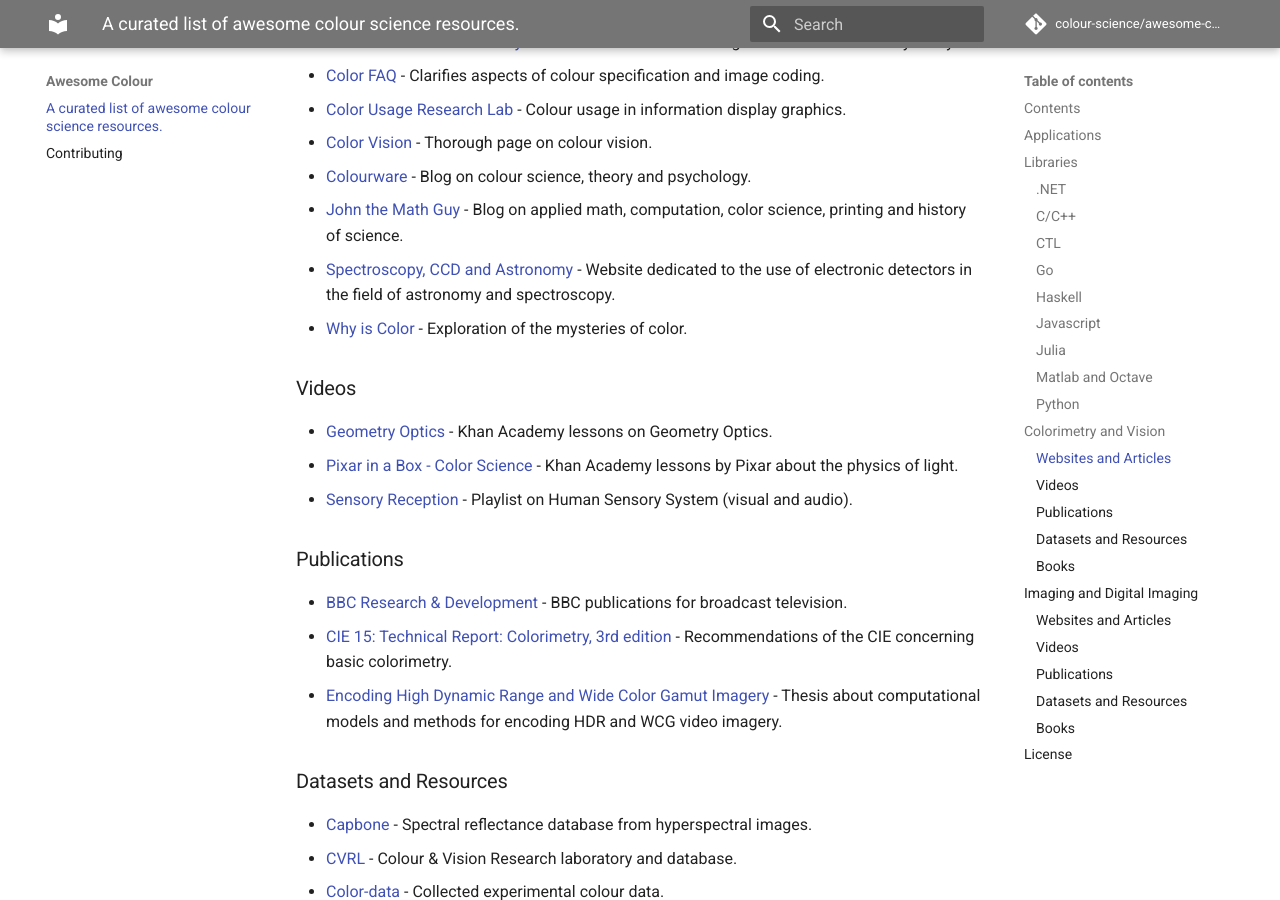
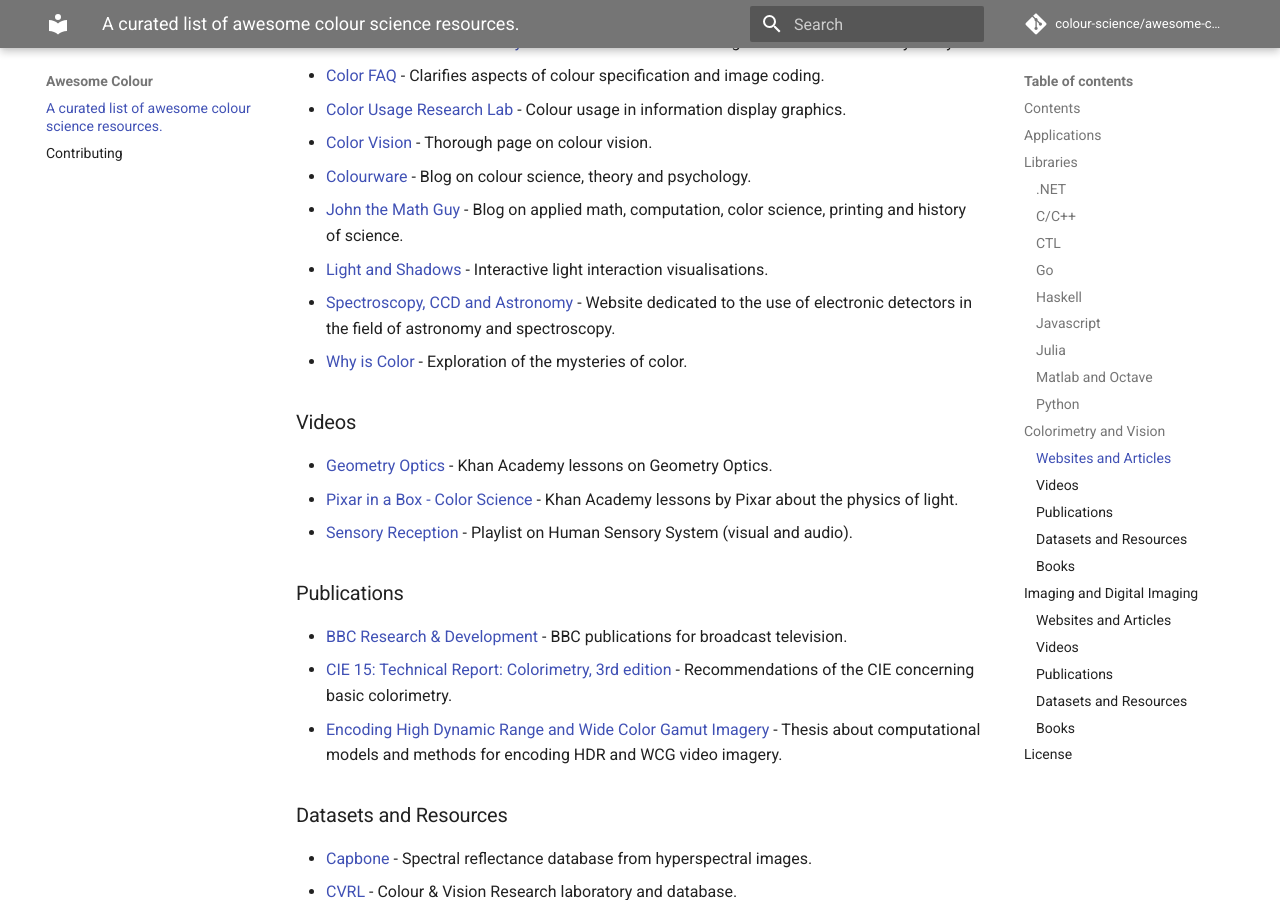
Before and after one commit to colour-science/awesome-colour, an MkDocs documentation site: the page built from docs/index.md, in a window 1280 px wide and 900 px high, scrolled down 3009 px. Built offline with MkDocs 1.6.1 and Material for MkDocs 9.7.7, drawn with Linux system fonts in a browser that asks for light colours; comment, search, counter and statistics services are not loaded.

Commit message:
Add "Light and Shadows".

```diff
--- a/docs/index.md
+++ b/docs/index.md
@@ -106,6 +106,7 @@
 - [Color Vision](http://www.handprint.com/LS/CVS/color.html) - Thorough page on colour vision.
 - [Colourware](http://colourware.org/tag/colour/) - Blog on colour science, theory and psychology.
 - [John the Math Guy](http://johnthemathguy.blogspot.co.nz/) - Blog on applied math, computation, color science, printing and history of science.
+- [Light and Shadows](https://ciechanow.ski/lights-and-shadows/) - Interactive light interaction visualisations.
 - [Spectroscopy, CCD and Astronomy](http://www.astrosurf.com/buil/index.html) - Website dedicated to the use of electronic detectors in the field of astronomy and spectroscopy.
 - [Why is Color](http://www.rit-mcsl.org/fairchild/WhyIsColor/) - Exploration of the mysteries of color.
 
```
Also changed, not shown: readme.md (+1 -0 lines).
